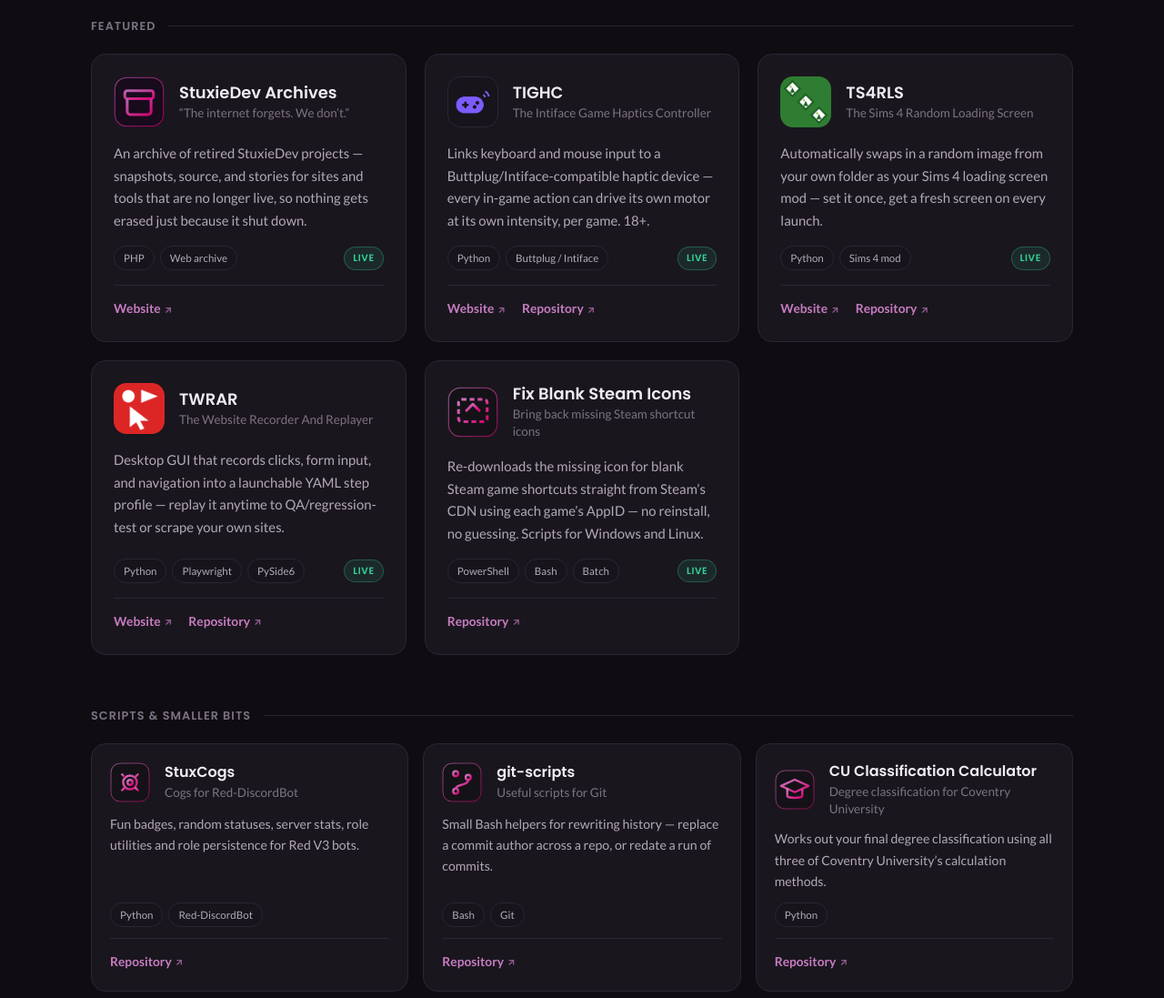
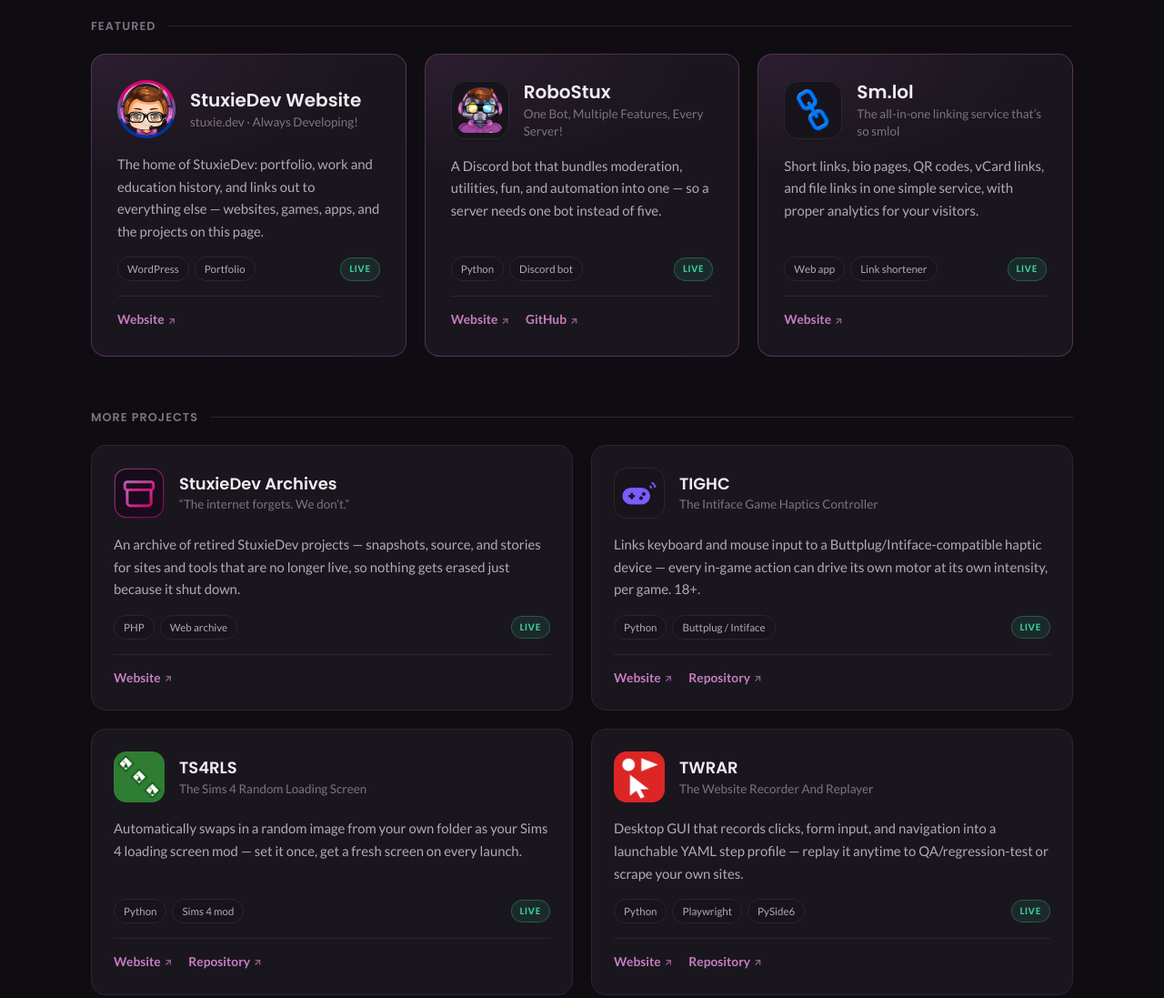
Before and after one commit to StuxieDev/Projects, a plain HTML site: page index.html in a window 1280 px wide. Shown: the part 900-1997 px from the top of the page at 91% size. Drawn offline with Linux system fonts and the light colour scheme.

Commit message:
Release v0.3.0
See CHANGELOG.md for details.

```diff
--- a/assets/css/style.css
+++ b/assets/css/style.css
@@ -371,8 +371,22 @@
 .project-card .project-links a:hover { color: #e6a8e0; }
 .project-card .project-links a:hover::after { transform: translate(2px, -2px); }
 
+/* Two cards per row (Featured, More projects) */
+.project-grid.two-up { grid-template-columns: repeat(2, minmax(0, 1fr)); }
+
+/* Featured cards: bigger icon and a soft accent border */
+.project-card.featured {
+  padding: 28px;
+  border-color: rgba(155, 79, 150, 0.45);
+  background:
+    radial-gradient(420px 180px at 0% 0%, rgba(155, 79, 150, 0.14), transparent 70%),
+    var(--bg-card);
+}
+.project-card.featured .project-icon { width: 64px; height: 64px; flex-basis: 64px; border-radius: 16px; }
+.project-card.featured h3 { font-size: 1.25rem; }
+
 /* Compact cards for smaller scripts/tools */
-.project-grid.compact { grid-template-columns: repeat(auto-fill, minmax(260px, 1fr)); gap: 16px; }
+.project-grid.compact { grid-template-columns: repeat(auto-fill, minmax(240px, 1fr)); gap: 16px; }
 .project-grid.compact .project-card { padding: 20px; gap: 12px; }
 .project-grid.compact .project-icon { width: 44px; height: 44px; flex-basis: 44px; border-radius: 12px; }
 .project-grid.compact h3 { font-size: 1rem; }
@@ -510,7 +524,7 @@
   .hero { padding: 56px 0 44px; }
   .hero-stats { gap: 28px; }
   .section { padding: 48px 0; }
-  .project-grid, .project-grid.compact { grid-template-columns: 1fr; }
+  .project-grid, .project-grid.compact, .project-grid.two-up { grid-template-columns: 1fr; }
 }
 
 @media (prefers-reduced-motion: reduce) {
--- a/index.html
+++ b/index.html
@@ -37,7 +37,7 @@
         <a class="btn btn-ghost" href="https://github.com/StuxieDev" target="_blank" rel="noopener">GitHub profile</a>
       </div>
       <div class="hero-stats">
-        <div><strong class="grad">9</strong><span>projects</span></div>
+        <div><strong class="grad">12</strong><span>projects</span></div>
         <div><strong class="grad">0</strong><span>trackers</span></div>
         <div><strong class="grad">0</strong><span>accounts needed</span></div>
       </div>
@@ -53,6 +53,69 @@
 
       <h3 class="subhead">Featured</h3>
       <div class="project-grid">
+
+        <article class="project-card featured">
+          <div class="project-top">
+            <img class="project-icon" src="/assets/img/projects/stuxiedev-icon.png" width="64" height="64" alt="StuxieDev Website icon" loading="lazy">
+            <div>
+              <h3>StuxieDev Website</h3>
+              <div class="project-tagline">stuxie.dev &middot; Always Developing!</div>
+            </div>
+          </div>
+          <p class="desc">The home of StuxieDev: portfolio, work and education history, and links out to everything else &mdash; websites, games, apps, and the projects on this page.</p>
+          <div class="stack">
+            <span class="pill">WordPress</span>
+            <span class="pill">Portfolio</span>
+            <span class="badge-status live">Live</span>
+          </div>
+          <div class="project-links">
+            <a href="https://stuxie.dev" target="_blank" rel="noopener">Website</a>
+          </div>
+        </article>
+
+        <article class="project-card featured">
+          <div class="project-top">
+            <img class="project-icon on-tile" src="/assets/img/projects/robostux-icon.png" width="64" height="64" alt="RoboStux icon" loading="lazy">
+            <div>
+              <h3>RoboStux</h3>
+              <div class="project-tagline">One Bot, Multiple Features, Every Server!</div>
+            </div>
+          </div>
+          <p class="desc">A Discord bot that bundles moderation, utilities, fun, and automation into one &mdash; so a server needs one bot instead of five.</p>
+          <div class="stack">
+            <span class="pill">Python</span>
+            <span class="pill">Discord bot</span>
+            <span class="badge-status live">Live</span>
+          </div>
+          <div class="project-links">
+            <a href="https://robo.st" target="_blank" rel="noopener">Website</a>
+            <a href="https://github.com/RoboStux" target="_blank" rel="noopener">GitHub</a>
+          </div>
+        </article>
+
+        <article class="project-card featured">
+          <div class="project-top">
+            <img class="project-icon on-tile" src="/assets/img/projects/smlol-icon.png" width="64" height="64" alt="Sm.lol icon" loading="lazy">
+            <div>
+              <h3>Sm.lol</h3>
+              <div class="project-tagline">The all-in-one linking service that&rsquo;s so smlol</div>
+            </div>
+          </div>
+          <p class="desc">Short links, bio pages, QR codes, vCard links, and file links in one simple service, with proper analytics for your visitors.</p>
+          <div class="stack">
+            <span class="pill">Web app</span>
+            <span class="pill">Link shortener</span>
+            <span class="badge-status live">Live</span>
+          </div>
+          <div class="project-links">
+            <a href="https://sm.lol" target="_blank" rel="noopener">Website</a>
+          </div>
+        </article>
+
+      </div>
+
+      <h3 class="subhead">More projects</h3>
+      <div class="project-grid two-up">
 
         <article class="project-card">
           <div class="project-top">
@@ -134,9 +197,14 @@
           </div>
         </article>
 
+      </div>
+
+      <h3 class="subhead">Scripts &amp; smaller bits</h3>
+      <div class="project-grid compact">
+
         <article class="project-card">
           <div class="project-top">
-            <img class="project-icon" src="/assets/img/projects/fbsi.svg" width="56" height="56" alt="Fix Blank Steam Icons icon" loading="lazy">
+            <img class="project-icon" src="/assets/img/projects/fbsi.svg" width="44" height="44" alt="Fix Blank Steam Icons icon" loading="lazy">
             <div>
               <h3>Fix Blank Steam Icons</h3>
               <div class="project-tagline">Bring back missing Steam shortcut icons</div>
@@ -147,17 +215,11 @@
             <span class="pill">PowerShell</span>
             <span class="pill">Bash</span>
             <span class="pill">Batch</span>
-            <span class="badge-status live">Live</span>
           </div>
           <div class="project-links">
             <a href="https://github.com/StuxieDev/Fix-Blank-Steam-Icons" target="_blank" rel="noopener">Repository</a>
           </div>
         </article>
-
-      </div>
-
-      <h3 class="subhead">Scripts &amp; smaller bits</h3>
-      <div class="project-grid compact">
 
         <article class="project-card">
           <div class="project-top">
```
Also changed, not shown: assets/img/projects/robostux-icon.png (added), assets/img/projects/smlol-icon.png (added), assets/img/projects/stuxiedev-icon.png (added), 4 other files.
